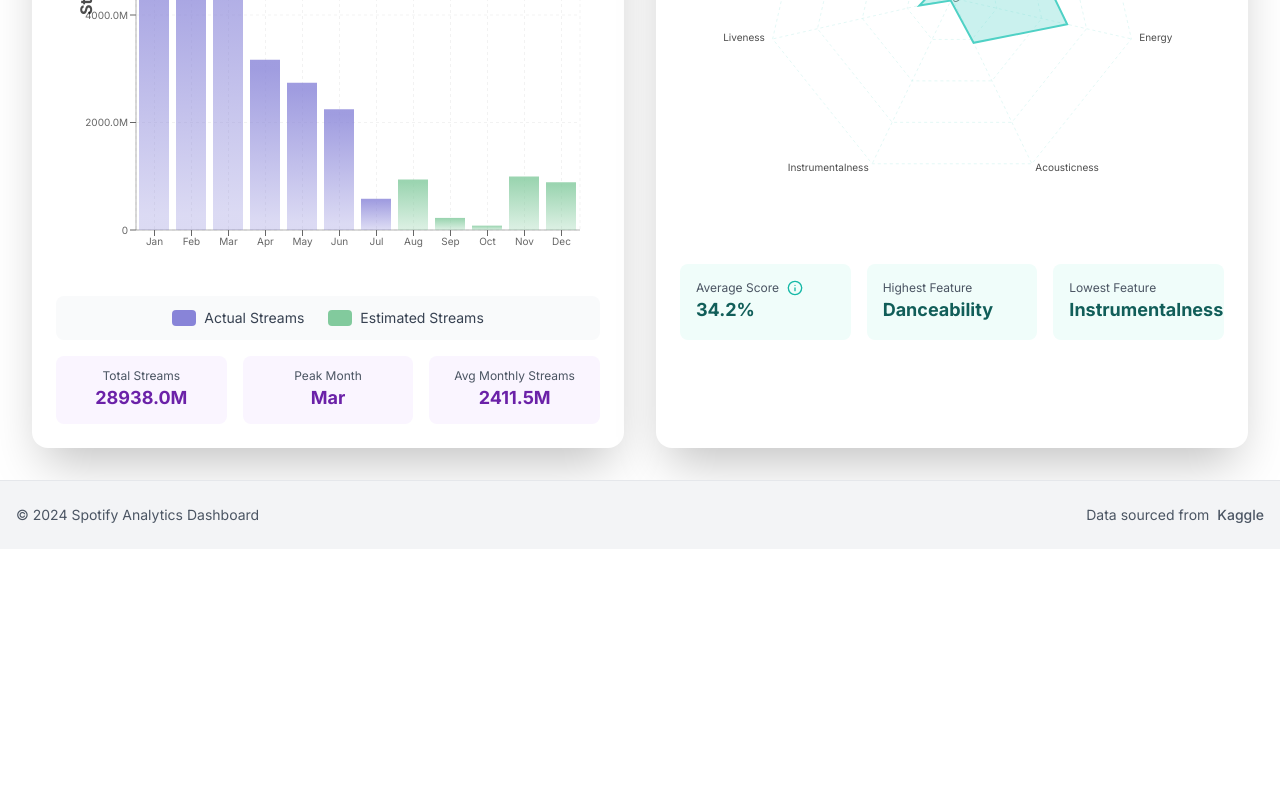
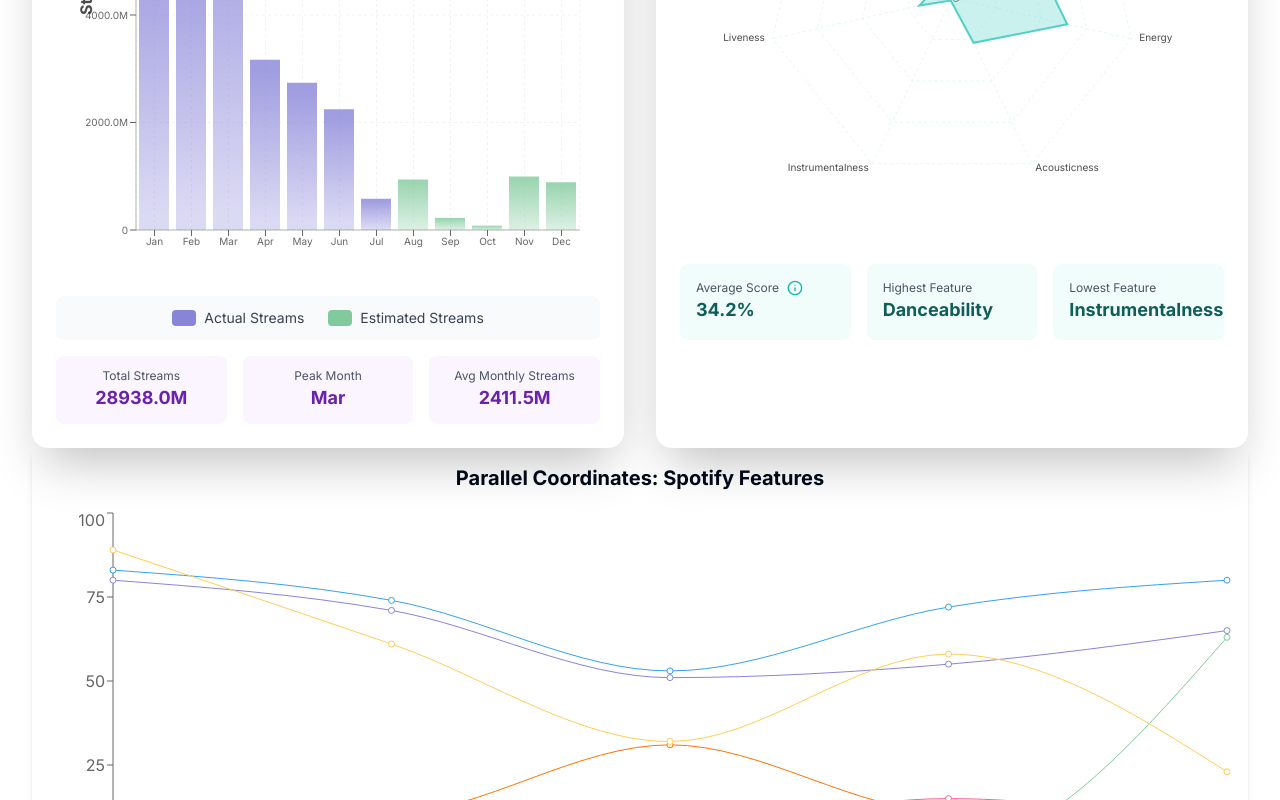
Before and after one commit to machage9603/datav, a Next.js app: page / in a window 1280 px wide. Shown: the part 2000-2800 px from the top of the page. Before the commit the page ends 2549 px from the top, so only its background shows below. Built offline with nearby package versions, Linux system fonts and the light colour scheme.

Commit message:
Add ParallelCoordinatesChart

```diff
--- a/app/page.js
+++ b/app/page.js
@@ -1,6 +1,8 @@
 import { Suspense } from 'react'
 import { Analytics } from '@/components/analytics'
 import SpotifyLoader from '@/components/SpotifyLoader'
+import ParallelCoordinatesChart from '@/components/charts/parallel-coordinates';
+
 
 export default function AnalyticsPage() {
   return (
@@ -8,6 +10,7 @@ export default function AnalyticsPage() {
       <main className="container mx-auto p-4">
         <Suspense fallback={< SpotifyLoader />}>
           <Analytics />
+          <ParallelCoordinatesChart />
         </Suspense>
       </main>
     </>
--- /dev/null
+++ b/components/charts/parallel-coordinates.js
@@ -0,0 +1,43 @@
+"use client";
+
+import React, { useState, useEffect } from "react";
+import { ResponsiveContainer, ComposedChart, Line, XAxis, YAxis, Tooltip, Legend } from "recharts";
+
+const ParallelCoordinatesChart = () => {
+  const [data, setData] = useState([]);
+
+  useEffect(() => {
+    // Sample dataset (replace with actual CSV data)
+    const sampleData = [
+      { track: "Song A", Danceability: 80, Instrumentalness: 0, Liveness: 8, Speechiness: 4, Energy: 83, Valence: 89 },
+      { track: "Song B", Danceability: 71, Instrumentalness: 0, Liveness: 10, Speechiness: 4, Energy: 74, Valence: 61 },
+      { track: "Song C", Danceability: 51, Instrumentalness: 0, Liveness: 31, Speechiness: 6, Energy: 53, Valence: 32 },
+      { track: "Song D", Danceability: 55, Instrumentalness: 0, Liveness: 11, Speechiness: 15, Energy: 72, Valence: 58 },
+      { track: "Song E", Danceability: 65, Instrumentalness: 63, Liveness: 11, Speechiness: 6, Energy: 80, Valence: 23 },
+    ];
+
+    setData(sampleData);
+  }, []);
+
+  return (
+    <div className="p-4 bg-white shadow-md rounded-lg">
+      <h2 className="text-xl font-bold text-center mb-4">Parallel Coordinates: Spotify Features</h2>
+      <ResponsiveContainer width="100%" height={400}>
+        <ComposedChart data={data}>
+          <XAxis dataKey="track" />
+          <YAxis domain={[0, 100]} />
+          <Tooltip />
+          <Legend />
+          <Line type="monotone" dataKey="Danceability" stroke="#8884d8" />
+          <Line type="monotone" dataKey="Instrumentalness" stroke="#82ca9d" />
+          <Line type="monotone" dataKey="Liveness" stroke="#ff7300" />
+          <Line type="monotone" dataKey="Speechiness" stroke="#ff6384" />
+          <Line type="monotone" dataKey="Energy" stroke="#36a2eb" />
+          <Line type="monotone" dataKey="Valence" stroke="#ffce56" />
+        </ComposedChart>
+      </ResponsiveContainer>
+    </div>
+  );
+};
+
+export default ParallelCoordinatesChart;
```
